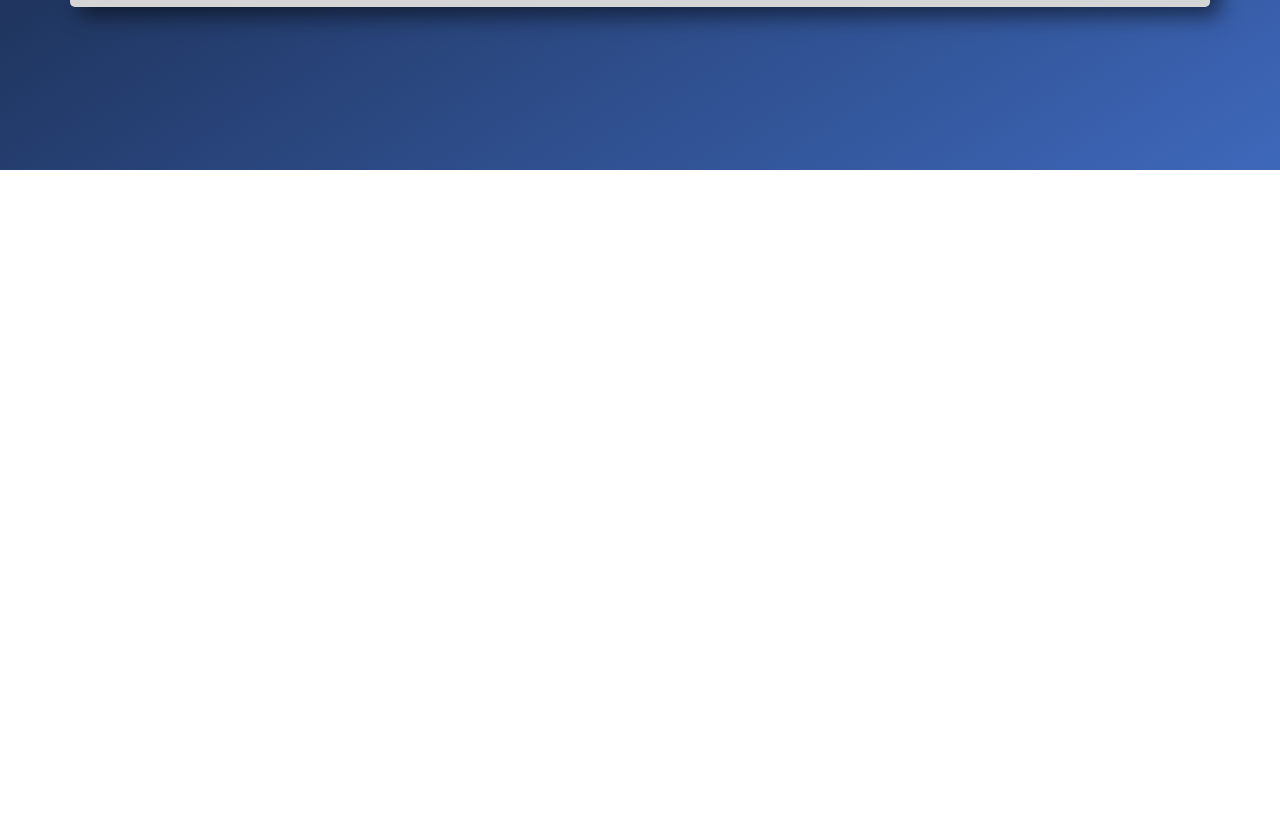
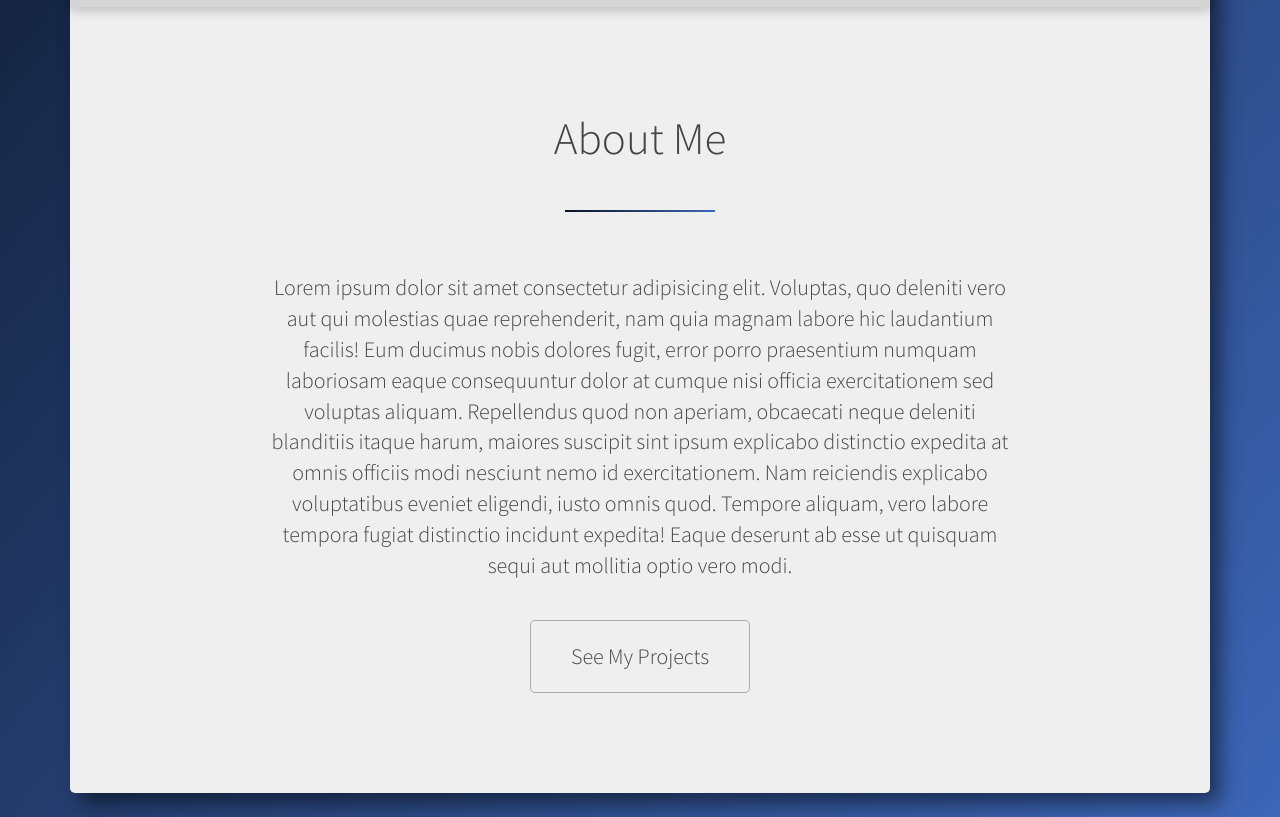
Before and after one commit to barrosdaniel/Portfolio, a website: page index.html in a window 1280 px wide. Shown: the part 630-1447 px from the top of the page. Before the commit the page ends 800 px from the top, so only its background shows below. Drawn offline with Linux system fonts and the light colour scheme.

Commit message:
Feature: Add Aboutme Section markup and styles

```diff
--- a/index.html
+++ b/index.html
@@ -22,6 +22,7 @@
   </div>
   <div class="container">
     <main class="main">
+      <!-- Navigation -->
       <nav class="nav">
         <ul class="nav__list">
           <li class="nav__list-item">
@@ -41,6 +42,21 @@
           </li>
         </ul>
       </nav>
+
+      <!-- About Me Section -->
+      <section id="aboutme" class="aboutme">
+        <div class="aboutme__video"></div>
+        <h2 class="section-header">About Me</h2>
+        <p class="section-text">Lorem ipsum dolor sit amet consectetur adipisicing elit. Voluptas, quo deleniti vero aut
+          qui molestias quae reprehenderit, nam quia magnam labore hic laudantium facilis! Eum ducimus nobis dolores
+          fugit, error porro praesentium numquam laboriosam eaque consequuntur dolor at cumque nisi officia
+          exercitationem sed voluptas aliquam. Repellendus quod non aperiam, obcaecati neque deleniti blanditiis itaque
+          harum, maiores suscipit sint ipsum explicabo distinctio expedita at omnis officiis modi nesciunt nemo id
+          exercitationem. Nam reiciendis explicabo voluptatibus eveniet eligendi, iusto omnis quod. Tempore aliquam,
+          vero labore tempora fugiat distinctio incidunt expedita! Eaque deserunt ab esse ut quisquam sequi aut mollitia
+          optio vero modi.</p>
+        <a href="#projects" class="button--cta">See My Projects</a>
+      </section>
     </main>
   </div>
 </body>
--- a/sass/base/_base.scss
+++ b/sass/base/_base.scss
@@ -34,7 +34,8 @@ h3 {
 }
 
 main {
-  background-color: var(--color-gray-light-3);
+  background-color: var(--color-white);
+  color: var(--color-gray-dark-1);
   border-radius: var(--border-radius);
   box-shadow: var(--box-shadow);
   // Temp
--- /dev/null
+++ b/sass/components/_aboutme.scss
@@ -0,0 +1,9 @@
+.aboutme {
+  padding: 10rem 20rem;
+
+  display: flex;
+  flex-direction: column;
+  align-items: center;
+
+
+}
--- /dev/null
+++ b/sass/components/_button--cta.scss
@@ -0,0 +1,17 @@
+.button--cta {
+  transition: 0.3s;
+
+  &:link,
+  &:visited {
+    padding: 2rem 4rem;
+    border: 1px solid var(--color-gray-light-1);
+    font-size: 2.2rem;
+    border-radius: var(--border-radius);
+  }
+
+  &:hover,
+  &:active {
+    color: var(--color-white);
+    background-color: var(--color-gray-light-1);
+  }
+}
--- a/sass/components/_navigation.scss
+++ b/sass/components/_navigation.scss
@@ -1,14 +1,18 @@
 .nav {
+  background-color: var(--color-gray-light-3);
+  color: inherit;
   font-size: 2.2rem;
   height: 7rem;
   width: 100%;
-  transition: 0.3s;
+  border-top-left-radius: var(--border-radius);
+  border-top-right-radius: var(--border-radius);
+  box-shadow: 0 4px 12px 0px rgba(0, 0, 0, 0.2);
 
   display: flex;
   justify-content: center;
   align-items: center;
 
-  &:hover {
+  &:hover &__list {
     transform: scale(1.05);
   }
 
@@ -17,6 +21,7 @@
     display: flex;
     justify-content: space-around;
     padding: 0;
+    transition: 0.3s;
   }
 
   &__list-item {}
--- /dev/null
+++ b/sass/components/_section-header.scss
@@ -0,0 +1,13 @@
+.section-header {
+  font-size: 4.5rem;
+
+  &::after {
+    content: "";
+    display: block;
+    height: 0.2rem;
+    width: 15rem;
+    background: linear-gradient(to right, var(--color-primary-dark-2),
+      var(--color-primary-light-2));
+    margin: 4rem auto 6rem auto;
+  }
+}
--- /dev/null
+++ b/sass/components/_section-text.scss
@@ -0,0 +1,5 @@
+.section-text {
+  font-size: 2.2rem;
+  text-align: center;
+  padding-bottom: 4rem;
+}
--- a/sass/main.scss
+++ b/sass/main.scss
@@ -3,3 +3,7 @@
 
 @import "components/header";
 @import "components/navigation";
+@import "components/aboutme";
+@import "components/section-header";
+@import "components/section-text";
+@import "components/button--cta";
```
Also changed, not shown: css/styles.css.
